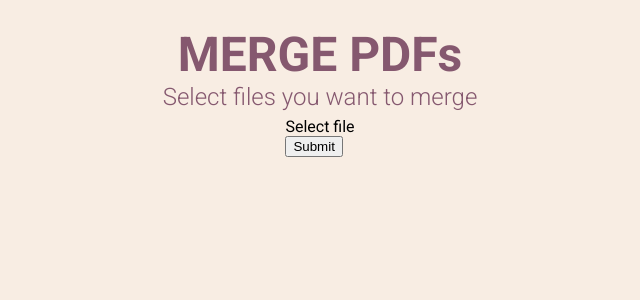
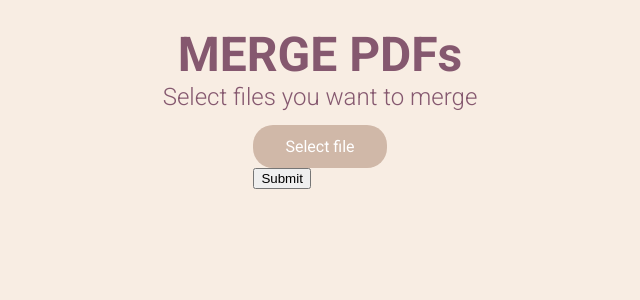
Before and after one commit to adam-lepkowski/PDFMerger, a Django app: page / in a window 1280 px wide. Shown: the top 300 px of the page, without its empty margins (320-960 px from the left). Run offline with Django 4.2, Linux system fonts and the light colour scheme; some libraries are stand-ins or nearby versions.

Commit message:
Style file-row

```diff
--- a/merger/static/merger/styles.css
+++ b/merger/static/merger/styles.css
@@ -28,6 +28,14 @@ body {
 
 .file-row {
     display: flex;
+    padding-top: 0.5rem;
+}
+
+.file-row label {
+    border-radius: 20px;
+    background-color: #D0B8A8;
+    color: #FFFFFF;
+    padding: 0.75rem 2rem;
 }
 
 input[type="file"] {
```
